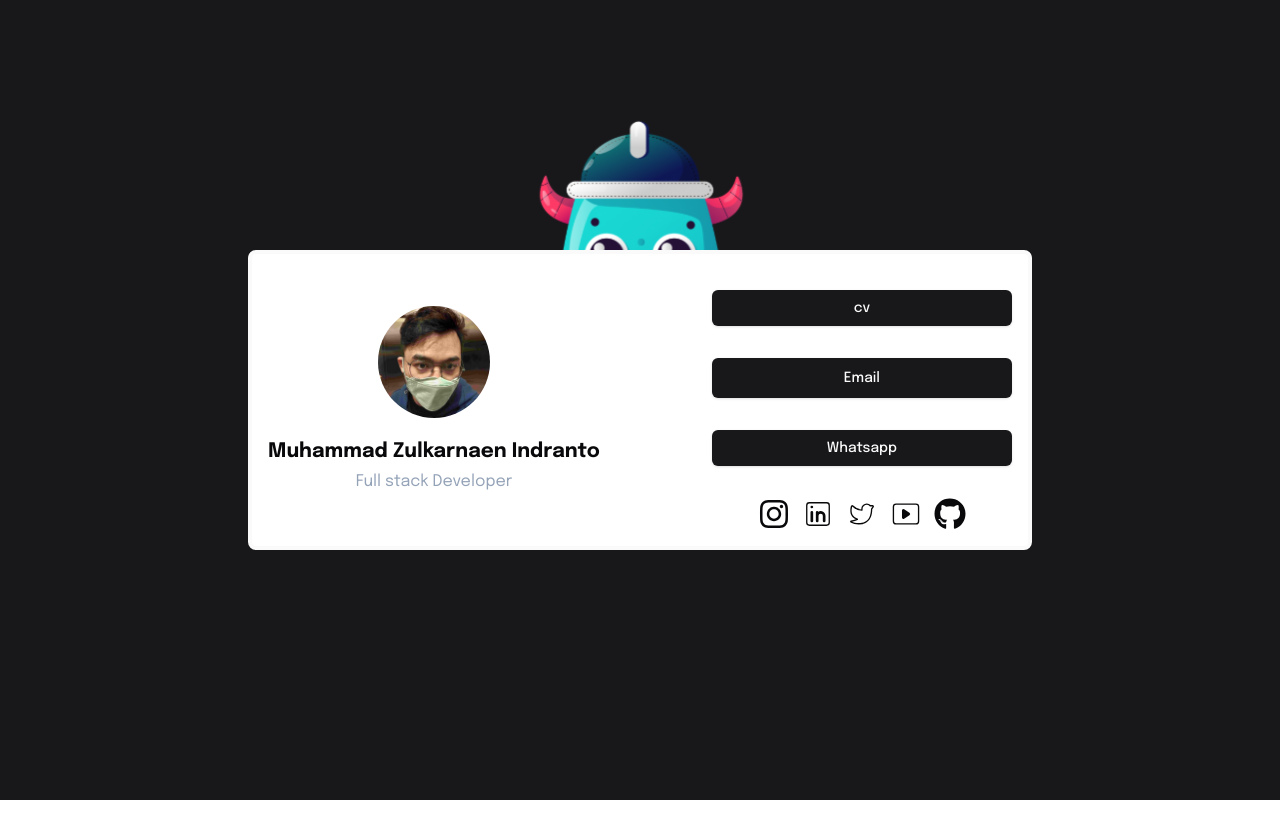
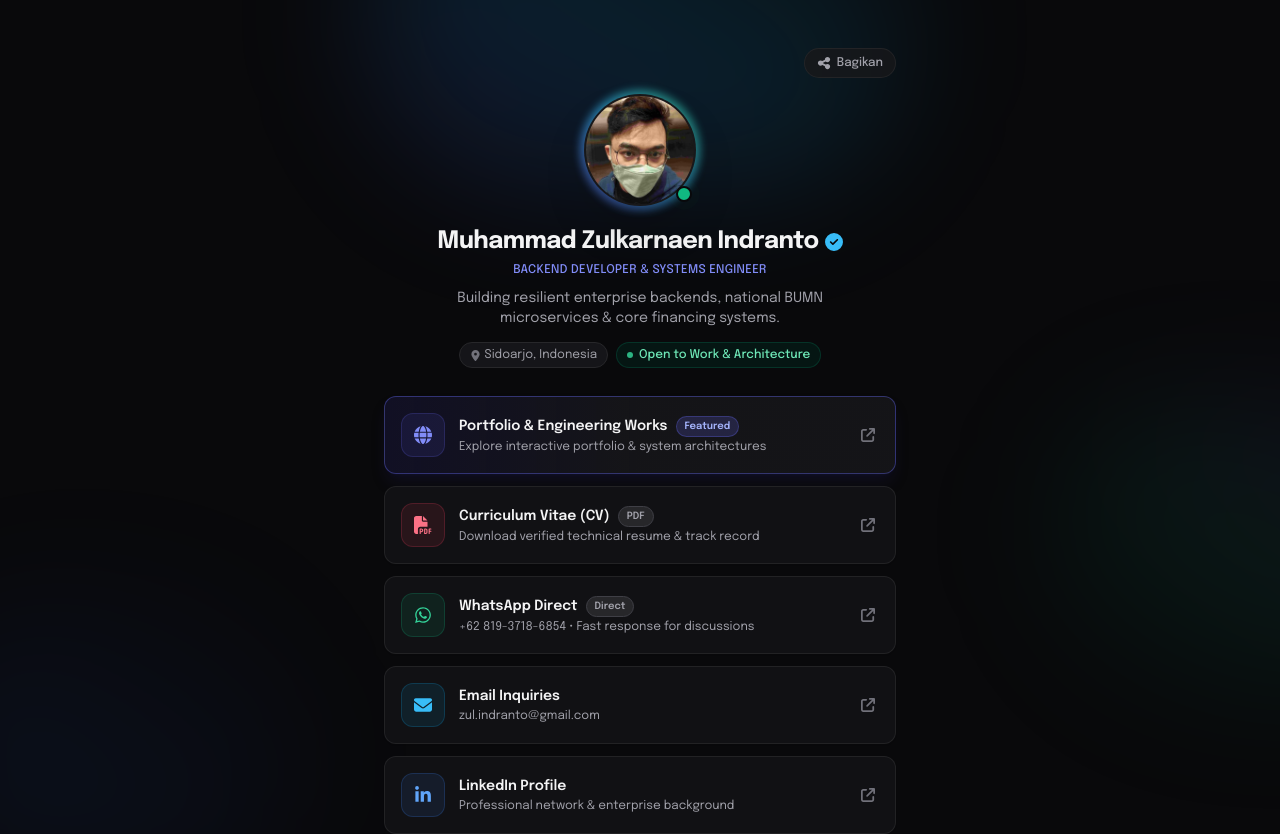
Before and after one commit to zul1996/Linktree, a Next.js app: page / in a window 1280 px wide. Shown: the top 834 px of the page. Before the commit the page ends 800 px from the top, so only its background shows below. Built offline with nearby package versions, Linux system fonts and the light colour scheme.

Commit message:
feat(ui): perbarui desain linktree modern dark mode dan kontak profesional

```diff
--- a/src/app/globals.css
+++ b/src/app/globals.css
@@ -4,34 +4,11 @@
 
 @layer base {
   :root {
-    --background: 0 0% 100%;
-    --foreground: 240 10% 3.9%;
-    --card: 0 0% 100%;
-    --card-foreground: 240 10% 3.9%;
-    --popover: 0 0% 100%;
-    --popover-foreground: 240 10% 3.9%;
-    --primary: 240 5.9% 10%;
-    --primary-foreground: 0 0% 98%;
-    --secondary: 240 4.8% 95.9%;
-    --secondary-foreground: 240 5.9% 10%;
-    --muted: 240 4.8% 95.9%;
-    --muted-foreground: 240 3.8% 46.1%;
-    --accent: 240 4.8% 95.9%;
-    --accent-foreground: 240 5.9% 10%;
-    --destructive: 0 84.2% 60.2%;
-    --destructive-foreground: 0 0% 98%;
-    --border: 240 5.9% 90%;
-    --input: 240 5.9% 90%;
-    --ring: 240 5.9% 10%;
-    --radius: 0.5rem;
-  }
-
-  .dark {
     --background: 240 10% 3.9%;
     --foreground: 0 0% 98%;
-    --card: 240 10% 3.9%;
+    --card: 240 10% 4.9%;
     --card-foreground: 0 0% 98%;
-    --popover: 240 10% 3.9%;
+    --popover: 240 10% 4.9%;
     --popover-foreground: 0 0% 98%;
     --primary: 0 0% 98%;
     --primary-foreground: 240 5.9% 10%;
@@ -46,6 +23,7 @@
     --border: 240 3.7% 15.9%;
     --input: 240 3.7% 15.9%;
     --ring: 240 4.9% 83.9%;
+    --radius: 0.75rem;
   }
 }
 
@@ -57,3 +35,16 @@
     @apply bg-background text-foreground;
   }
 }
+
+/* Ambient glow & glass highlights */
+.glass-card {
+  background: linear-gradient(135deg, rgba(255, 255, 255, 0.05) 0%, rgba(255, 255, 255, 0.01) 100%);
+  backdrop-filter: blur(12px);
+  -webkit-backdrop-filter: blur(12px);
+  border: 1px solid rgba(255, 255, 255, 0.08);
+}
+
+.glass-card:hover {
+  background: linear-gradient(135deg, rgba(255, 255, 255, 0.08) 0%, rgba(255, 255, 255, 0.03) 100%);
+  border-color: rgba(255, 255, 255, 0.18);
+}
--- a/src/app/layout.tsx
+++ b/src/app/layout.tsx
@@ -2,11 +2,22 @@ import type { Metadata } from "next";
 import { Epilogue } from "next/font/google";
 import "./globals.css";
 
-const epilogue = Epilogue({ subsets: ["latin"] });
+const epilogue = Epilogue({ subsets: ["latin"], weight: ["400", "500", "600", "700"] });
 
 export const metadata: Metadata = {
-  title: "Create Next App",
-  description: "Generated by create next app",
+  title: "Muhammad Zulkarnaen Indranto — Links & Profile",
+  description:
+    "Backend Developer & IT Infrastructure Specialist. Explore portfolio, CV, social profiles, and contact channels.",
+  icons: {
+    icon: "/favicon.ico",
+  },
+  openGraph: {
+    title: "Muhammad Zulkarnaen Indranto — Links & Profile",
+    description:
+      "Backend Developer & IT Infrastructure Specialist. Explore portfolio, CV, social profiles, and contact channels.",
+    type: "website",
+    locale: "id_ID",
+  },
 };
 
 export default function RootLayout({
@@ -15,8 +26,10 @@ export default function RootLayout({
   children: React.ReactNode;
 }>) {
   return (
-    <html lang="en">
-      <body className={epilogue.className}>{children}</body>
+    <html lang="id" className="dark scroll-smooth">
+      <body className={`${epilogue.className} bg-zinc-950 text-zinc-100 antialiased selection:bg-indigo-500/30 selection:text-indigo-200 min-h-screen`}>
+        {children}
+      </body>
     </html>
   );
 }
--- a/src/app/page.tsx
+++ b/src/app/page.tsx
@@ -1,130 +1,300 @@
-import { Avatar, AvatarFallback, AvatarImage } from "@/components/ui/avatar";
-import { Button } from "@/components/ui/button";
+"use client";
+
 import Image from "next/image";
 import Link from "next/link";
-import { CiLinkedin, CiTwitter, CiYoutube } from "react-icons/ci";
-import { FaGithub, FaInstagram } from "react-icons/fa";
+import { useState } from "react";
+import {
+  FaArrowUpRightFromSquare,
+  FaCheck,
+  FaCircleCheck,
+  FaEnvelope,
+  FaFilePdf,
+  FaGithub,
+  FaGlobe,
+  FaInstagram,
+  FaLinkedinIn,
+  FaLocationDot,
+  FaShareNodes,
+  FaTelegram,
+  FaWhatsapp,
+  FaXTwitter,
+  FaYoutube,
+} from "react-icons/fa6";
+
+interface LinkItem {
+  id: string;
+  title: string;
+  subtitle: string;
+  url: string;
+  icon: React.ReactNode;
+  iconBg: string;
+  badge?: string;
+  isDownload?: boolean;
+  highlight?: boolean;
+}
+
+const LINKS: LinkItem[] = [
+  {
+    id: "portfolio",
+    title: "Portfolio & Engineering Works",
+    subtitle: "Explore interactive portfolio & system architectures",
+    url: "https://github.com/zul1996",
+    icon: <FaGlobe className="text-lg text-indigo-400" />,
+    iconBg: "bg-indigo-500/10 border-indigo-500/20",
+    badge: "Featured",
+    highlight: true,
+  },
+  {
+    id: "cv",
+    title: "Curriculum Vitae (CV)",
+    subtitle: "Download verified technical resume & track record",
+    url: "/cv.pdf",
+    icon: <FaFilePdf className="text-lg text-rose-400" />,
+    iconBg: "bg-rose-500/10 border-rose-500/20",
+    badge: "PDF",
+    isDownload: true,
+  },
+  {
+    id: "whatsapp",
+    title: "WhatsApp Direct",
+    subtitle: "+62 819-3718-6854 • Fast response for discussions",
+    url: "https://wa.me/6281937186854?text=Halo%20Mas%20Zul,%20salam%20kenal!",
+    icon: <FaWhatsapp className="text-lg text-emerald-400" />,
+    iconBg: "bg-emerald-500/10 border-emerald-500/20",
+    badge: "Direct",
+  },
+  {
+    id: "email",
+    title: "Email Inquiries",
+    subtitle: "zul.indranto@gmail.com",
+    url: "mailto:zul.indranto@gmail.com",
+    icon: <FaEnvelope className="text-lg text-sky-400" />,
+    iconBg: "bg-sky-500/10 border-sky-500/20",
+  },
+  {
+    id: "linkedin",
+    title: "LinkedIn Profile",
+    subtitle: "Professional network & enterprise background",
+    url: "https://www.linkedin.com/in/muhammad-zulkarnaen-indranto/",
+    icon: <FaLinkedinIn className="text-lg text-blue-400" />,
+    iconBg: "bg-blue-500/10 border-blue-500/20",
+  },
+  {
+    id: "github",
+    title: "GitHub Repositories",
+    subtitle: "Open-source backend, frameworks & projects",
+    url: "https://github.com/zul1996",
+    icon: <FaGithub className="text-lg text-zinc-300" />,
+    iconBg: "bg-zinc-500/10 border-zinc-500/20",
+  },
+  {
+    id: "telegram",
+    title: "Telegram Direct",
+    subtitle: "@zul1996 • Fast messaging",
+    url: "https://t.me/zul1996",
+    icon: <FaTelegram className="text-lg text-cyan-400" />,
+    iconBg: "bg-cyan-500/10 border-cyan-500/20",
+  },
+];
+
+const SOCIALS = [
+  { label: "GitHub", href: "https://github.com/zul1996", icon: <FaGithub className="w-4 h-4" /> },
+  { label: "LinkedIn", href: "https://www.linkedin.com/in/muhammad-zulkarnaen-indranto/", icon: <FaLinkedinIn className="w-4 h-4" /> },
+  { label: "WhatsApp", href: "https://wa.me/6281937186854?text=Halo%20Mas%20Zul,%20salam%20kenal!", icon: <FaWhatsapp className="w-4 h-4" /> },
+  { label: "Instagram", href: "https://www.instagram.com/zul_indr/", icon: <FaInstagram className="w-4 h-4" /> },
+  { label: "X / Twitter", href: "https://twitter.com/Flaatena_", icon: <FaXTwitter className="w-4 h-4" /> },
+  { label: "YouTube", href: "https://www.youtube.com/channel/UCwLr4n2CPBi-oJsy9Gnv05w", icon: <FaYoutube className="w-4 h-4" /> },
+];
 
 export default function Home() {
+  const [copied, setCopied] = useState(false);
+
+  const handleShare = async () => {
+    const url = typeof window !== "undefined" ? window.location.href : "https://github.com/zul1996";
+    if (navigator.share) {
+      try {
+        await navigator.share({
+          title: "Muhammad Zulkarnaen Indranto — Links",
+          url,
+        });
+        return;
+      } catch {
+        // Fallback to clipboard
+      }
+    }
+    try {
+      await navigator.clipboard.writeText(url);
+      setCopied(true);
+      setTimeout(() => setCopied(false), 2000);
+    } catch {
+      // noop
+    }
+  };
+
   return (
-    <main className=" bg-primary flex items-center justify-center h-screen">
-      <div className=" absolute   top-[2%] lg:top-[11%]  z-10 ">
+    <main className="relative min-h-screen flex flex-col items-center justify-between px-4 py-12 overflow-x-hidden selection:bg-indigo-500/20 selection:text-indigo-200">
+      {/* Subtle ambient gradient mesh in the background */}
+      <div className="fixed inset-0 pointer-events-none -z-10">
+        <div className="absolute -top-40 left-1/2 -translate-x-1/2 w-[550px] h-[350px] bg-gradient-to-tr from-indigo-600/15 via-sky-500/15 to-transparent blur-3xl rounded-full" />
+        <div className="absolute top-1/2 -right-40 w-[400px] h-[300px] bg-gradient-to-bl from-purple-600/10 via-emerald-600/10 to-transparent blur-3xl rounded-full" />
+        <div className="absolute -bottom-20 -left-20 w-[400px] h-[300px] bg-gradient-to-tr from-blue-600/10 to-transparent blur-3xl rounded-full" />
+      </div>
+
+      <div className="w-full max-w-lg mx-auto flex flex-col items-center">
+        {/* Top bar with quick Share button */}
+        <div className="w-full flex justify-end mb-4">
+          <button
+            onClick={handleShare}
+            aria-label="Share profile"
+            className="group flex items-center gap-1.5 px-3 py-1.5 rounded-full text-xs font-medium text-zinc-400 bg-zinc-900/80 border border-zinc-800/80 hover:text-zinc-200 hover:border-zinc-700 transition-all duration-200 active:scale-95"
+          >
+            {copied ? (
+              <>
+                <FaCheck className="w-3.5 h-3.5 text-emerald-400" />
+                <span className="text-emerald-400">Tersalin!</span>
+              </>
+            ) : (
+              <>
+                <FaShareNodes className="w-3.5 h-3.5 text-zinc-400 group-hover:text-zinc-200 transition-colors" />
+                <span>Bagikan</span>
+              </>
+            )}
+          </button>
+        </div>
+
+        {/* Profile Card Header */}
+        <section className="flex flex-col items-center text-center">
+          <div className="relative group">
+            <div className="absolute -inset-1 rounded-full bg-gradient-to-tr from-indigo-500 via-sky-400 to-emerald-400 opacity-60 blur-sm group-hover:opacity-90 transition duration-500" />
+            <div className="relative w-28 h-28 rounded-full overflow-hidden border-2 border-zinc-900/80 shadow-2xl bg-zinc-900">
               <Image
-          src="/Monsters.svg"
-          alt="phone"
-          width={400}
-          height={400}
-          className="rounded-full"
+                src="/profile.jpeg"
+                alt="Muhammad Zulkarnaen Indranto"
+                fill
+                priority
+                sizes="112px"
+                className="object-cover transition-transform duration-500 group-hover:scale-105"
               />
             </div>
-      <div className="z-20 bg-background border-solid border-primary-foreground border-4 p-4 rounded-lg lg:flex lg:flex-row  lg:items-center lg:justify-between lg:gap-28  ">
-        <div className="flex flex-col items-center">
-          <div className="">
-            <Image
-              src="/profile.jpeg"
-              alt="phone"
-              objectFit="cover"
-              width={300}
-              height={400}
-              className="rounded-full size-28"
+            {/* Live status indicator */}
+            <span
+              title="Aktif & Terbuka untuk Kolaborasi"
+              className="absolute bottom-1 right-1 flex h-4 w-4"
+            >
+              <span className="animate-ping absolute inline-flex h-full w-full rounded-full bg-emerald-400 opacity-75" />
+              <span className="relative inline-flex rounded-full h-4 w-4 bg-emerald-500 border-2 border-zinc-950" />
+            </span>
+          </div>
+
+          <div className="mt-5 flex items-center justify-center gap-1.5">
+            <h1 className="text-xl sm:text-2xl font-bold tracking-tight text-zinc-100">
+              Muhammad Zulkarnaen Indranto
+            </h1>
+            <FaCircleCheck
+              className="text-sky-400 text-lg flex-shrink-0"
+              title="Terverifikasi"
             />
           </div>
 
-          <h2 className="mt-5 text-l font-bold md:text-xl">
-            Muhammad Zulkarnaen Indranto
-          </h2>
-          <h2 className="mt-1 text-slate-400"> Full stack Developer</h2>
+          <p className="mt-1 text-sm font-medium text-indigo-400 tracking-wide uppercase text-xs">
+            Backend Developer & Systems Engineer
+          </p>
+
+          <p className="mt-2.5 max-w-sm text-xs sm:text-sm text-zinc-400 leading-relaxed">
+            Building resilient enterprise backends, national BUMN microservices & core financing systems.
+          </p>
+
+          <div className="mt-3.5 flex flex-wrap items-center justify-center gap-2 text-xs">
+            <span className="inline-flex items-center gap-1 px-2.5 py-1 rounded-full bg-zinc-900/90 border border-zinc-800 text-zinc-400">
+              <FaLocationDot className="text-[11px] text-zinc-500" />
+              Sidoarjo, Indonesia
+            </span>
+            <span className="inline-flex items-center gap-1.5 px-2.5 py-1 rounded-full bg-emerald-950/40 border border-emerald-800/40 text-emerald-300 font-medium">
+              <span className="w-1.5 h-1.5 rounded-full bg-emerald-400 animate-pulse" />
+              Open to Work & Architecture
+            </span>
           </div>
-        <div className="flex flex-col items-center justify-center">
-          <div className="mt-5 gap-8 flex flex-col items-center">
-            <div className="">
+        </section>
+
+        {/* Links Stack */}
+        <section className="w-full mt-7 flex flex-col gap-3">
+          {LINKS.map((item) => (
             <Link
-                href="/cv.pdf"
-                download="cv"
-                passHref={true}
+              key={item.id}
+              href={item.url}
+              download={item.isDownload ? "CV - Muhammad Zulkarnaen Indranto" : undefined}
+              target={item.url.startsWith("http") || item.isDownload ? "_blank" : undefined}
               rel="noopener noreferrer"
+              className={`group relative flex items-center justify-between p-3.5 sm:p-4 rounded-xl border transition-all duration-200 active:scale-[0.99] ${
+                item.highlight
+                  ? "bg-gradient-to-r from-indigo-950/40 via-zinc-900/80 to-zinc-900/80 border-indigo-500/40 hover:border-indigo-400/70 shadow-lg shadow-indigo-950/30"
+                  : "bg-zinc-900/60 hover:bg-zinc-900/90 border-zinc-800/80 hover:border-zinc-700/90 shadow-sm"
+              }`}
+            >
+              <div className="flex items-center gap-3.5 min-w-0 pr-2">
+                <div
+                  className={`w-11 h-11 rounded-lg flex items-center justify-center flex-shrink-0 border transition-transform duration-200 group-hover:scale-105 ${item.iconBg}`}
+                >
+                  {item.icon}
+                </div>
+                <div className="flex flex-col min-w-0 text-left">
+                  <div className="flex items-center gap-2">
+                    <span className="text-sm font-semibold text-zinc-100 group-hover:text-white transition-colors truncate">
+                      {item.title}
+                    </span>
+                    {item.badge && (
+                      <span
+                        className={`text-[10px] font-semibold px-2 py-0.5 rounded-full border ${
+                          item.highlight
+                            ? "bg-indigo-500/20 text-indigo-300 border-indigo-500/30"
+                            : "bg-zinc-800 text-zinc-400 border-zinc-700"
+                        }`}
+                      >
+                        {item.badge}
+                      </span>
+                    )}
+                  </div>
+                  <span className="text-xs text-zinc-400 truncate mt-0.5 group-hover:text-zinc-300 transition-colors">
+                    {item.subtitle}
+                  </span>
+                </div>
+              </div>
+              <div className="flex-shrink-0 text-zinc-500 group-hover:text-zinc-200 transition-colors p-1">
+                <FaArrowUpRightFromSquare className="w-3.5 h-3.5" />
+              </div>
+            </Link>
+          ))}
+        </section>
+
+        {/* Social Icons Strip */}
+        <section className="w-full mt-8 flex flex-col items-center">
+          <p className="text-xs uppercase tracking-wider text-zinc-500 font-medium mb-3">
+            Connect & Follow
+          </p>
+          <div className="flex flex-wrap items-center justify-center gap-2.5">
+            {SOCIALS.map((soc) => (
+              <Link
+                key={soc.label}
+                href={soc.href}
                 target="_blank"
+                rel="noopener noreferrer"
+                aria-label={soc.label}
+                title={soc.label}
+                className="w-10 h-10 rounded-full flex items-center justify-center bg-zinc-900/80 border border-zinc-800 text-zinc-400 hover:text-zinc-100 hover:border-zinc-600 hover:bg-zinc-800 hover:-translate-y-0.5 transition-all duration-200 shadow-sm"
               >
-                <Button
-                  className=" w-[200px] md:w-[300px] "
-                  variant={"default"}
-                >
-                  cv
-                </Button>
+                {soc.icon}
               </Link>
+            ))}
           </div>
-            <div>
-              <Link
-                href="mailto:mzulnewbie@gmail.com"
-                passHref={true}
-                rel="noopener noreferrer"
-                target="_blank"
-              >
-                <Button
-                  className="w-[200px] md:w-[300px] "
-                  size={"lg"}
-                  variant={"default"}
-                >
-                  Email
-                </Button>
-              </Link>
+        </section>
       </div>
 
-            <Link
-              href="https://wa.me/6281937186854?text=Hey%20Zoel%20Salam%20Kenal"
-              passHref={true}
-              rel="noopener noreferrer"
-              target="_blank"
-            >
-              <Button className="w-[200px] md:w-[300px]" variant={"default"}>
-                Whatsapp
-              </Button>
-            </Link>
-          </div>
-          <div className="flex mt-8 gap-3">
-            <Link
-              href="https://www.instagram.com/zul_indr/"
-              passHref={true}
-              rel="noopener noreferrer"
-              target="_blank"
-            >
-              <FaInstagram className="size-8 " />
-            </Link>
-            <Link
-              href="https://www.linkedin.com/in/muhammad-zulkarnaen-indranto-583151174/"
-              passHref={true}
-              rel="noopener noreferrer"
-              target="_blank"
-            >
-              <CiLinkedin className="size-8" />
-            </Link>
-            <Link
-              href="https://twitter.com/Flaatena_"
-              passHref={true}
-              rel="noopener noreferrer"
-              target="_blank"
-            >
-              <CiTwitter className="size-8" />
-            </Link>
-            <Link
-              href="https://www.youtube.com/channel/UCwLr4n2CPBi-oJsy9Gnv05w"
-              passHref={true}
-              rel="noopener noreferrer"
-              target="_blank"
-            >
-              <CiYoutube className="size-8" />
-            </Link>
-            <Link
-              href="https://github.com/zul1996"
-              passHref={true}
-              rel="noopener noreferrer"
-              target="_blank"
-            >
-              <FaGithub className="size-8" />
-            </Link>
-          </div>
-        </div>
-      </div>
+      {/* Footer */}
+      <footer className="mt-12 text-center text-xs text-zinc-500">
+        <p>
+          © {new Date().getFullYear()} Muhammad Zulkarnaen Indranto • Linktree
+        </p>
+      </footer>
     </main>
   );
 }
```
Lines whose indentation alone changed are shown as unchanged.
